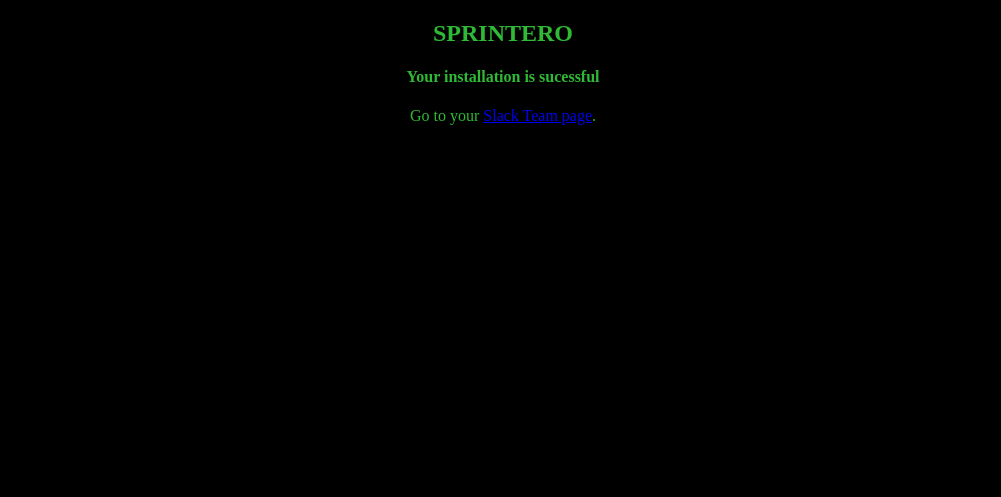
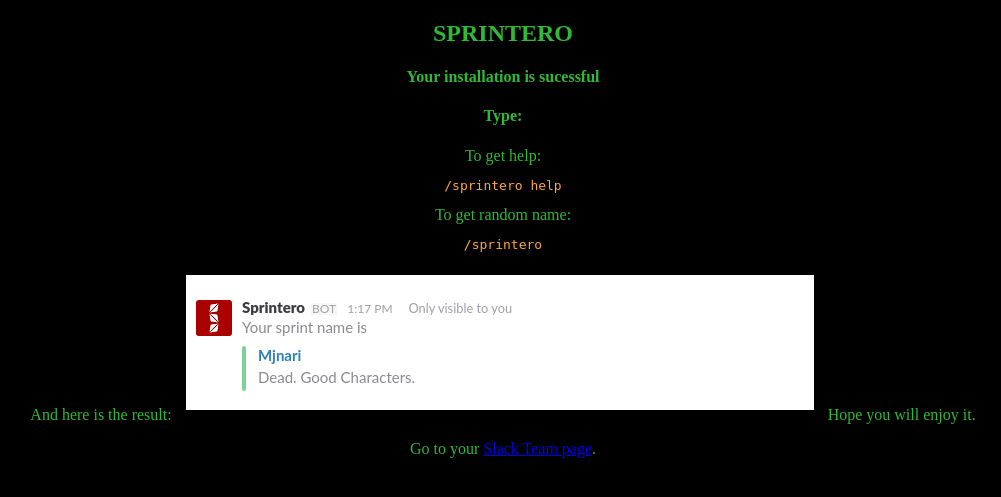
Before and after one commit to trurl-it/sprintero_api, a Django app: page /success/1/ in a window 1280 px wide. Shown: the top 497 px of the page, without its empty margins (137-1138 px from the left). Run offline with Django 3.2, Linux system fonts and the light colour scheme; parts of the project's set-up code (start-up, migrations or seed data) failed here and were passed over.

Commit message:
[SPRINTERO] improce user experience

```diff
--- a/templates/success.html
+++ b/templates/success.html
@@ -22,6 +22,10 @@
         img {
             margin: 10px;
         }
+
+        pre {
+            color: #ffa841;
+        }
     </style>
 </head>
 
@@ -29,6 +33,19 @@
     <div class="main-div">
         <h2>SPRINTERO</h2>
         <h4>Your installation is sucessful</h4>
+
+        <h4>Type:</h4>
+
+        To get help:
+        <pre>/sprintero help</pre>
+
+        To get random name:
+        <pre>/sprintero</pre>
+
+        And here is the result:
+        <img src="static/sprintero.png"/>
+
+        Hope you will enjoy it.
         <p>
             Go to your <a href="https://{{ team_domain }}.slack.com">Slack Team page</a>.
         </p>
```
Also changed, not shown: static/sprintero.png (added).
